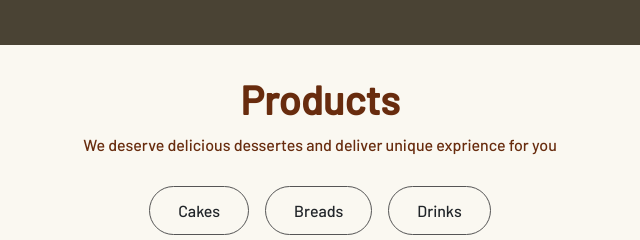
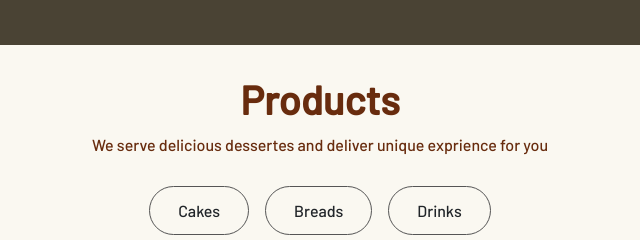
Before and after one commit to ebmedina/WebTech2, a plain HTML site: page index.html in a window 1280 px wide. Shown: the part 820-1060 px from the top of the page, 320-960 px from the left. Drawn offline with nearby package versions, Linux system fonts and the light colour scheme.

Commit message:
Third commit

```diff
--- a/index.html
+++ b/index.html
@@ -62,7 +62,7 @@
             <div class="row">
               <div class="col-md-8 mx-auto text-center">
                 <h1><FONT COLOR="#682C0E">Products</FONT></h1>
-                <p><FONT COLOR="#682C0E">We deserve delicious dessertes and deliver unique exprience for you</FONT></p>
+                <p><FONT COLOR="#682C0E">We serve delicious dessertes and deliver unique exprience for you</FONT></p>
               </div>
             </div>
             <div class = "d-flex flex-wrap justify-content-center mt-1 filter-button-group">
```
